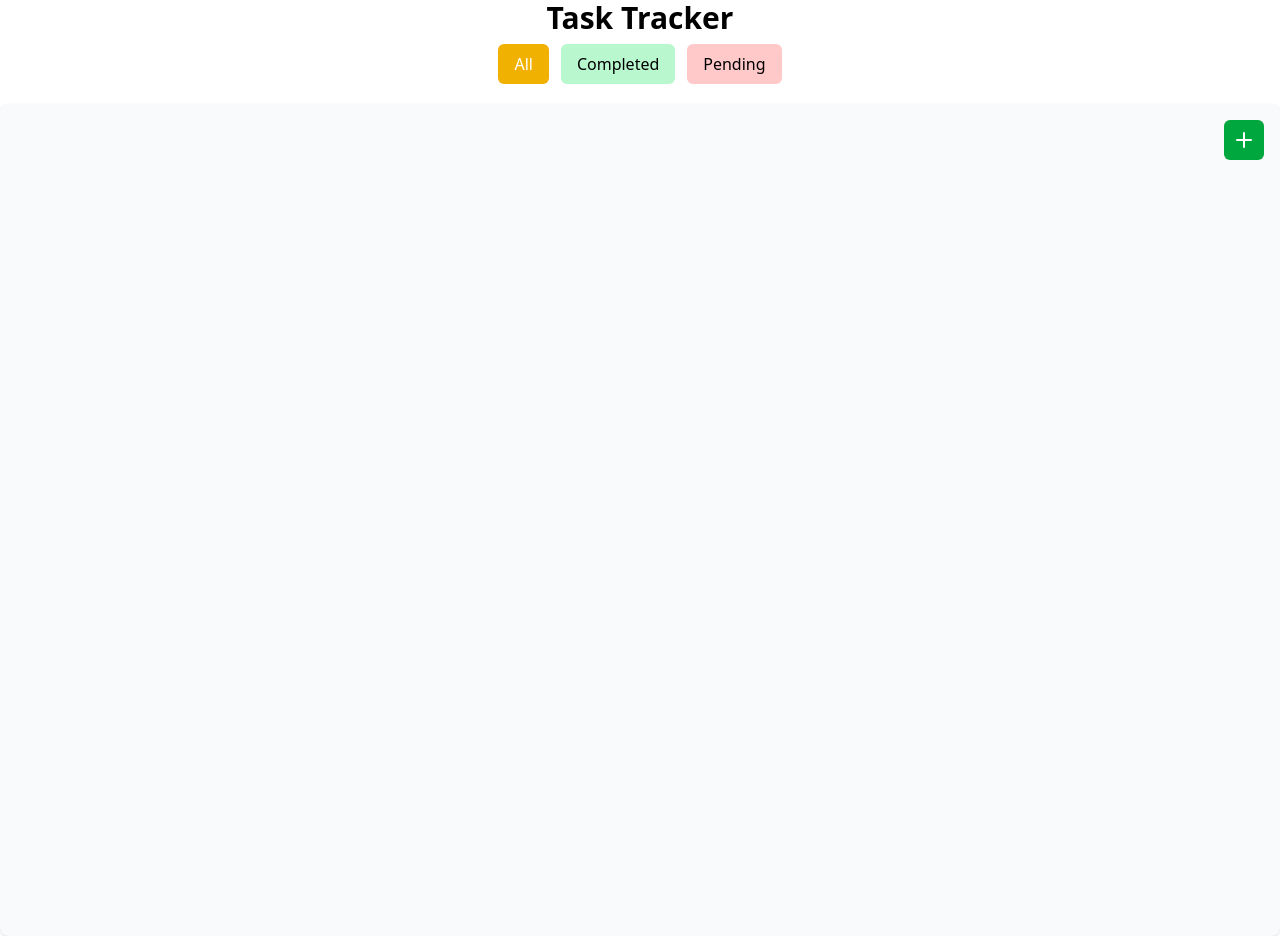
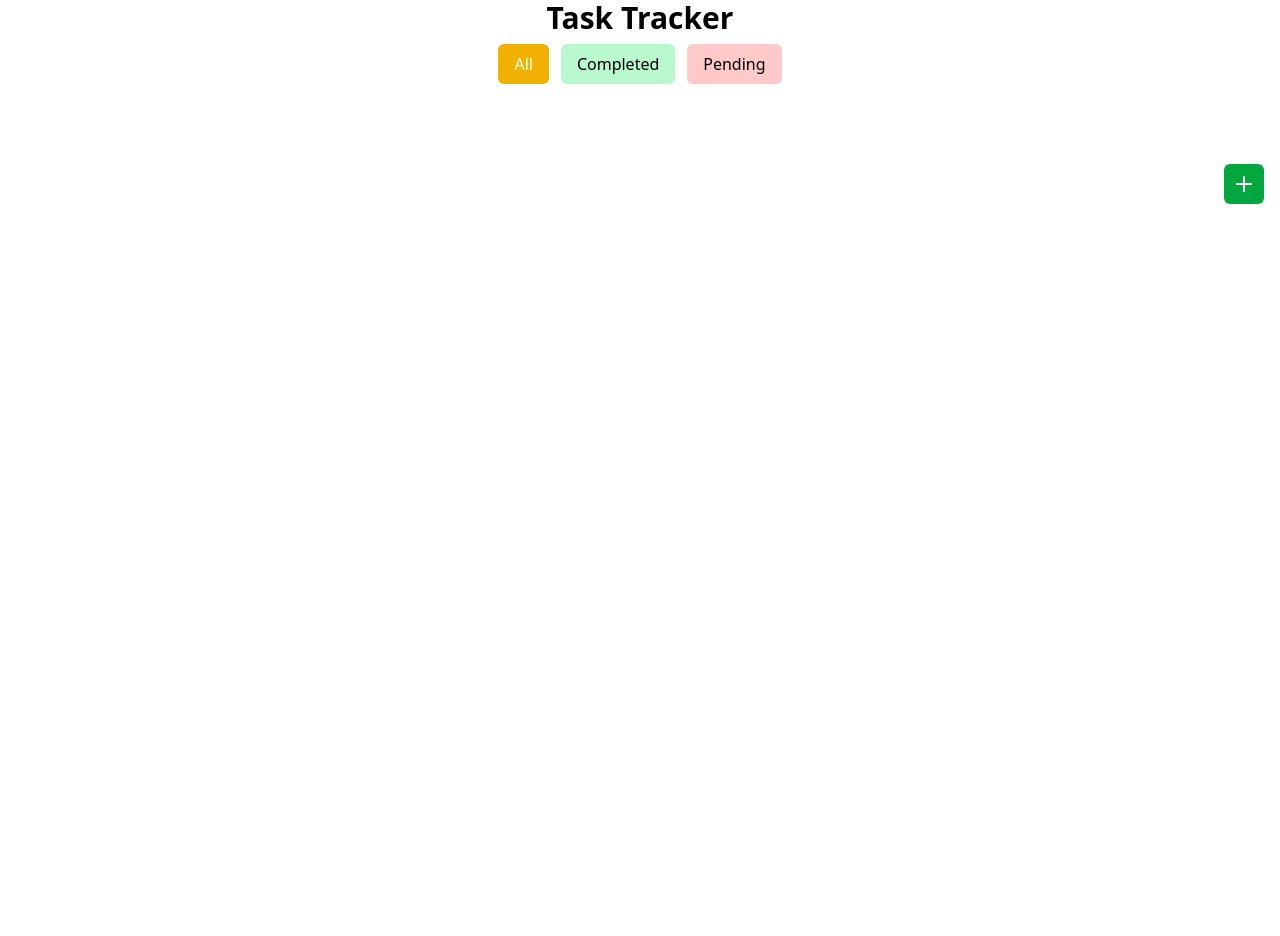
Before and after one commit to abhashkrpandey/Panthera_Task_Tracker, a React (Vite) app: page / in a window 1280 px wide. After the commit the page ends 800 px from the top, so only its background shows below. Built offline with nearby package versions, Linux system fonts and the light colour scheme.

Commit message:
fixed the add button

```diff
--- a/index.html
+++ b/index.html
@@ -6,7 +6,7 @@
     <meta name="viewport" content="width=device-width, initial-scale=1.0" />
     <title>Task-Tracker</title>
   </head>
-  <body class="overflow-hidden">
+  <body>
     <div id="root"></div>
     <script type="module" src="/src/main.jsx"></script>
   </body>
--- a/src/pages/Home.jsx
+++ b/src/pages/Home.jsx
@@ -15,15 +15,15 @@ export default function Home({ refreshTasks, taskList, filter }) {
   }
   return (
     <>
-      <div className="flex flex-row justify-between  p-4 gap-6 bg-gray-50 rounded-lg shadow-sm">
-        <div className=" flex-1 h-dvh overflow-y-auto pb-24">
+      <div className="flex flex-col justify-between  p-4 gap-6  rounded-lg ">
+        <div className=" flex-1 h-dvh  pb-5">
           <TaskList
             tasks={taskList}
             refreshTasks={refreshTasks}
             filter={filter}
           />
         </div>
-
+        <div className="flex flex-row-reverse  bottom-0 right-5 sticky">
           <div className="w-[100px] sm:w-[150px] md:w-[300px] flex flex-col items-end gap-3">
             <button
               className={`p-2 rounded-md text-white ${
@@ -43,6 +43,7 @@ export default function Home({ refreshTasks, taskList, filter }) {
             )}
           </div>
         </div>
+      </div>
     </>
   );
 }
```
Lines whose indentation alone changed are shown as unchanged.
